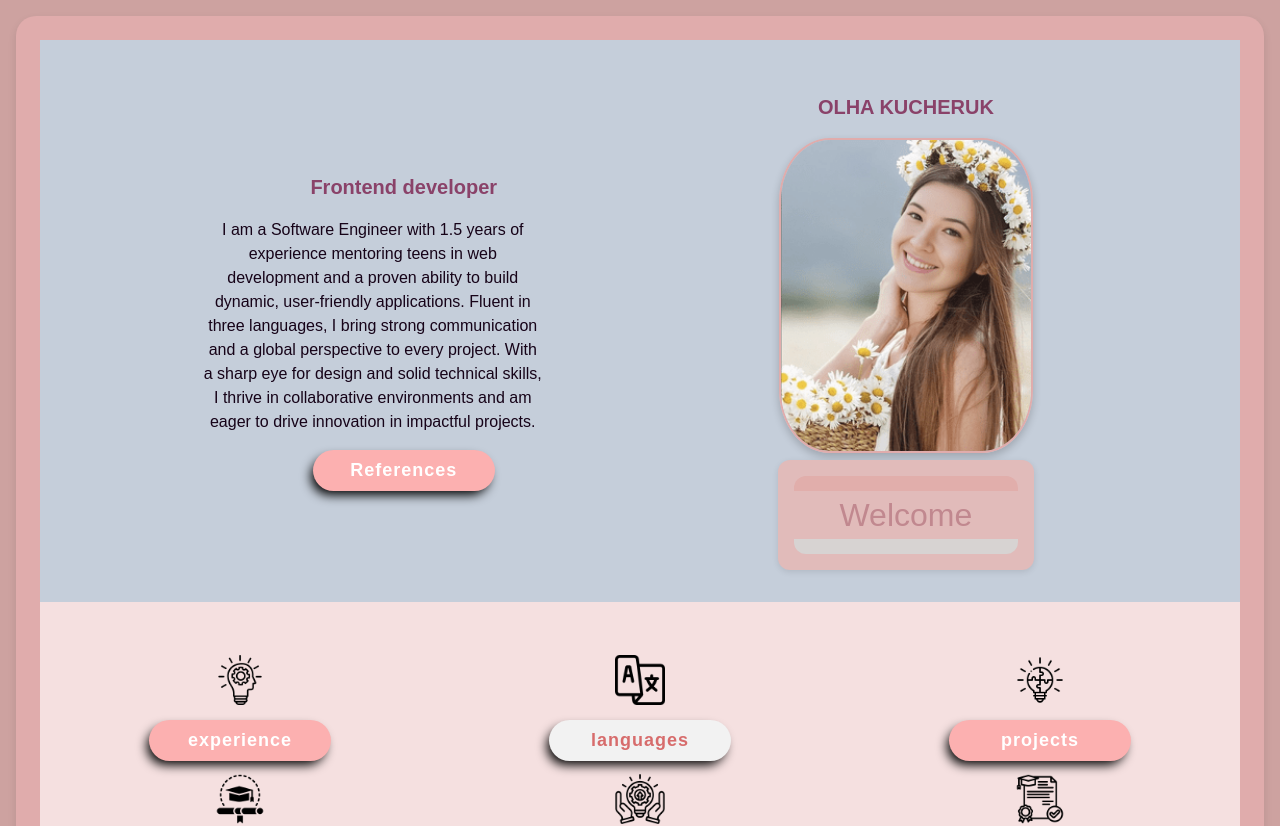
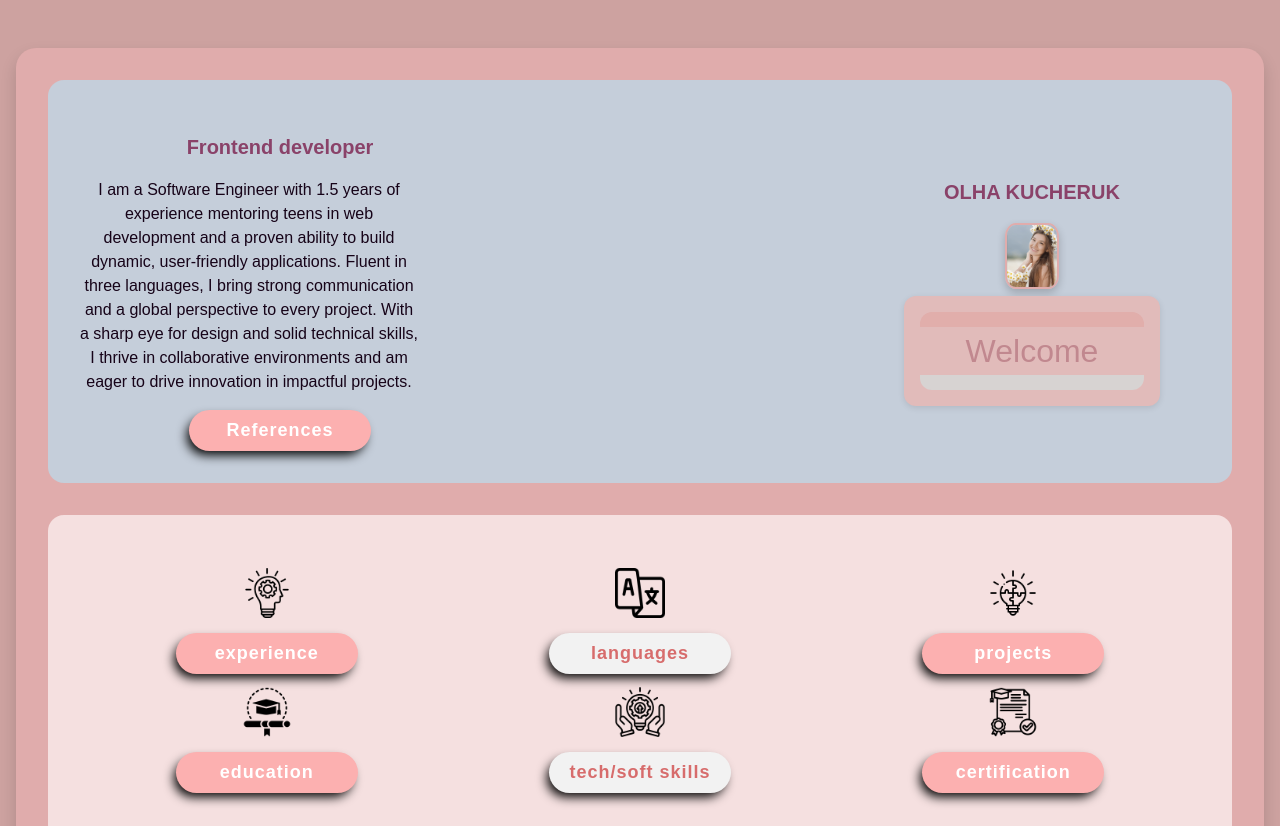
Before and after one commit to Olha36/portfolio, a React (Vite) app: page / in a window 1280 px wide. Shown: the top 826 px of the page. Built offline with nearby package versions, Linux system fonts and the light colour scheme.

Commit message:
update styles

```diff
--- a/src/css/experience.css
+++ b/src/css/experience.css
@@ -1,16 +1,126 @@
+/* General container styling */
+.card-container {
+  background-color: #e0acac;
+  border-radius: 1.25rem;
+  color: #160318;
+  padding: 2rem; /* Increased padding for more breathing space */
+  box-shadow: 0 8px 16px rgba(0, 0, 0, 0.15); /* Enhanced shadow for a more modern look */
+  max-width: 1200px;
+  margin: 2rem auto; /* Center the card */
+}
 
+/* Title section styling */
+.card-title {
+  display: flex;
+  justify-content: space-between;
+  align-items: center;
+  background-color: #c5ceda;
+  padding: 2rem;
+  border-radius: 1rem;
+  margin-bottom: 2rem; /* Space between title and content */
+}
 
+.card-title h1 {
+  font-size: 2.5rem; /* Larger title font */
+  color: #70304a;
+  margin: 0; /* Remove default margin */
+}
+
+.card-title img {
+  width: 50px; /* Adjust the size of the icon */
+  height: auto;
+}
+
+/* Info container */
 .info-container {
   background-color: #f5e0e0;
-  padding: 2rem 0;
+  padding: 2rem;
+  border-radius: 1rem;
 }
-.info {
-  display: flex;
-  flex-wrap: wrap;
-  justify-content: space-around;
-  text-align: center;
-}
+
 .flex {
   display: flex;
-  justify-content: space-around;
+  justify-content: space-between;
+  align-items: center;
+  margin-bottom: 1rem;
 }
+
+/* Individual experience block */
+.experience-logistics,
+.experience-coach,
+.experience-freelance,
+.experience-tutor {
+  margin-bottom: 2rem; /* Space between sections */
+}
+
+.experience-logistics h2,
+.experience-coach h2,
+.experience-freelance h2,
+.experience-tutor h2 {
+  font-size: 1.75rem;
+  color: #70304a;
+  margin-bottom: 1rem;
+  font-weight: bold;
+}
+
+.experience-logistics h3,
+.experience-coach h3,
+.experience-freelance h3,
+.experience-tutor h3 {
+  font-size: 1.25rem;
+  color: #5a3e4b;
+  margin-bottom: 0.5rem;
+}
+
+.experience-logistics p,
+.experience-coach p,
+.experience-freelance p,
+.experience-tutor p {
+  font-size: 1rem;
+  color: #160318;
+  line-height: 1.6; /* Improve readability */
+}
+
+ul {
+  padding-left: 1.25rem;
+}
+
+ul li {
+  font-size: 1rem;
+  margin-bottom: 0.5rem;
+  color: #160318;
+  line-height: 1.5;
+}
+
+.bold {
+  font-weight: bold;
+  color: #70304a; /* Highlight important text */
+}
+
+/* Experience section titles */
+.experience-logistics h2,
+.experience-coach h2,
+.experience-freelance h2,
+.experience-tutor h2 {
+  border-bottom: 2px solid #70304a; /* Underline for emphasis */
+  padding-bottom: 0.5rem;
+}
+
+/* Mobile responsiveness */
+@media (max-width: 768px) {
+  .flex {
+    flex-direction: column;
+    align-items: flex-start;
+  }
+
+  .card-title h1 {
+    font-size: 2rem;
+  }
+
+  .experience-logistics h2,
+  .experience-coach h2,
+  .experience-freelance h2,
+  .experience-tutor h2 {
+    font-size: 1.5rem;
+  }
+}
```
